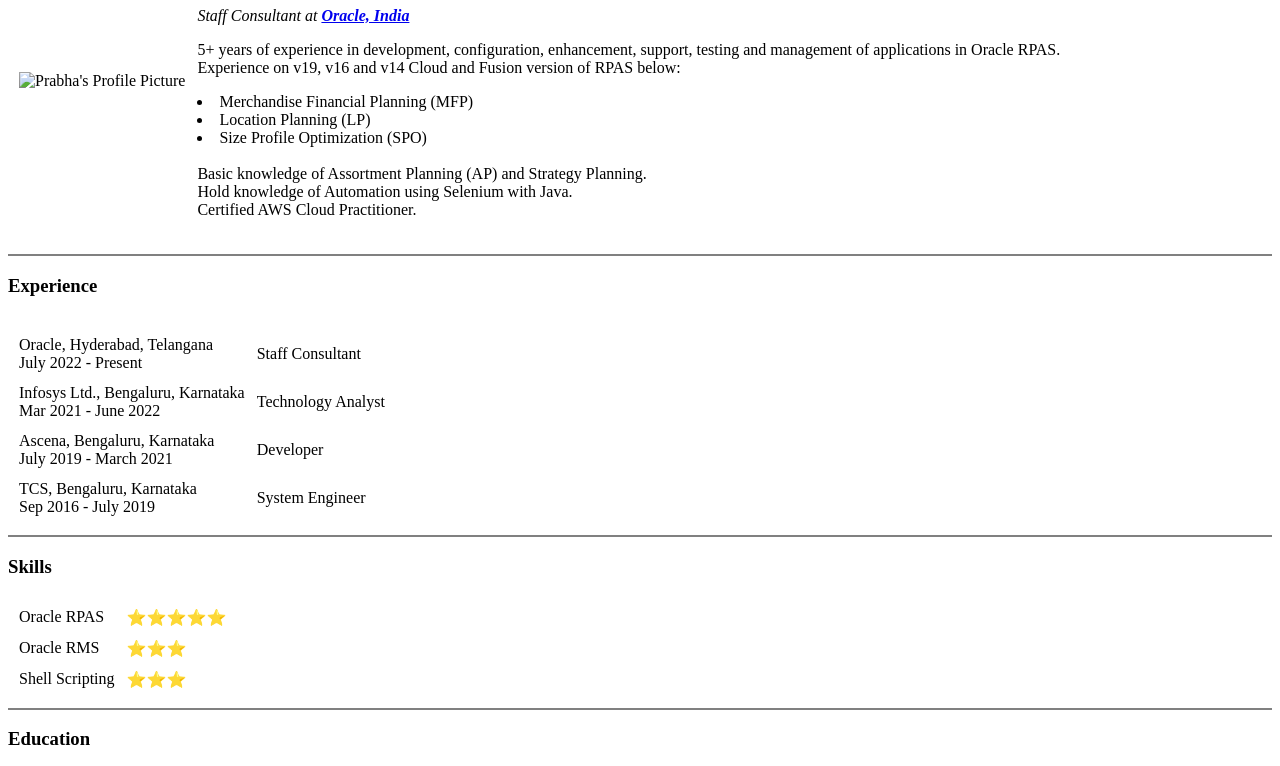
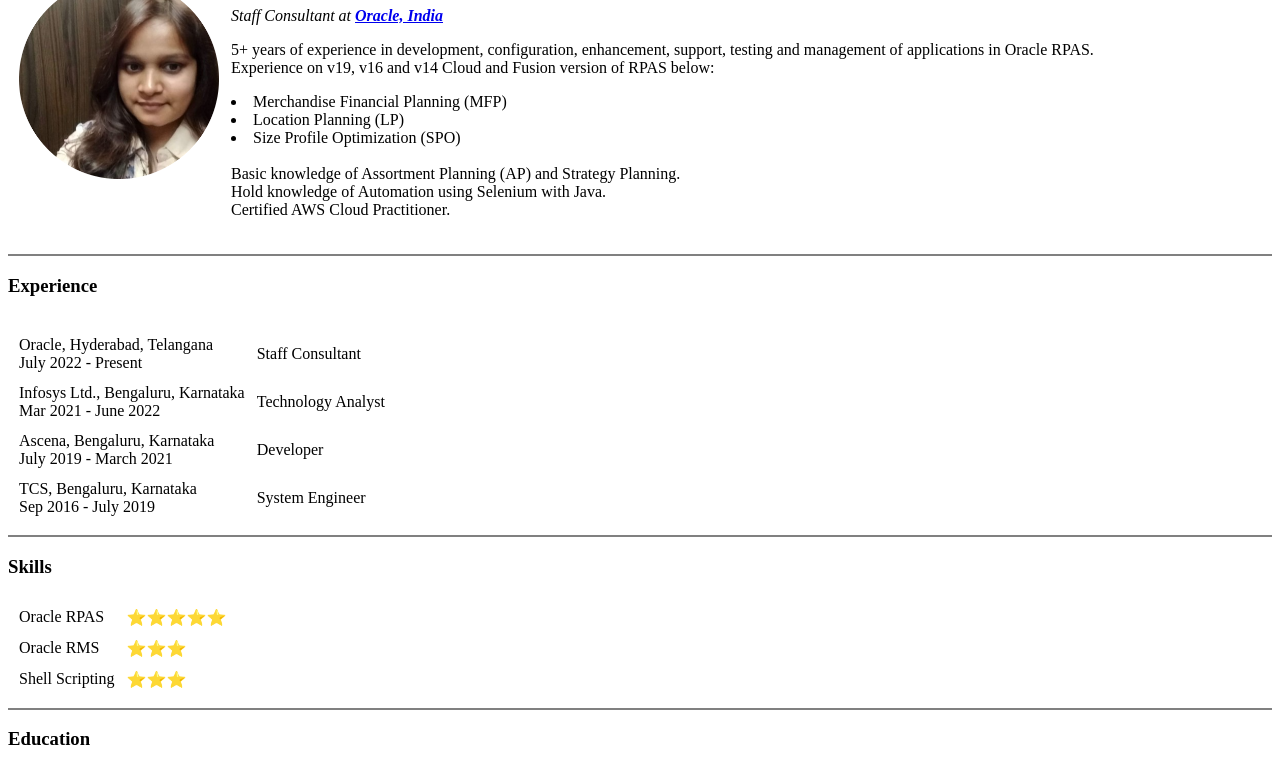
Before and after one commit to LazyHagrid/CV, a plain HTML site: page index.html in a window 1280 px wide. Shown: the part 92-858 px from the top of the page. Drawn offline with Linux system fonts and the light colour scheme.

Commit message:
Corrected Profile Picture Issue.

```diff
--- a/index.html
+++ b/index.html
@@ -9,7 +9,7 @@
 <body>
   <table cellspacing="10">
     <tr>
-      <td><img src="images/profile_picture.png" alt="Prabha's Profile Picture" height=200px width=200px></td>
+      <td><img src="profile_picture.png" alt="Prabha's Profile Picture" height=200px width=200px></td>
       <td>
         <h1> Prabha </h1>
         <em>
```
